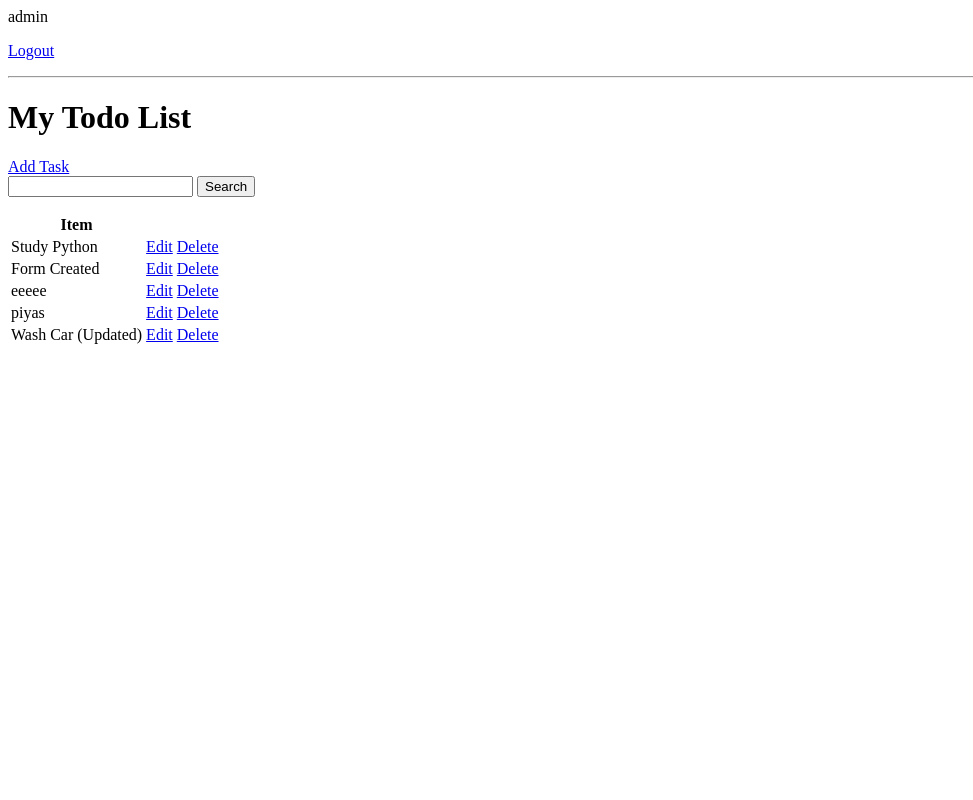
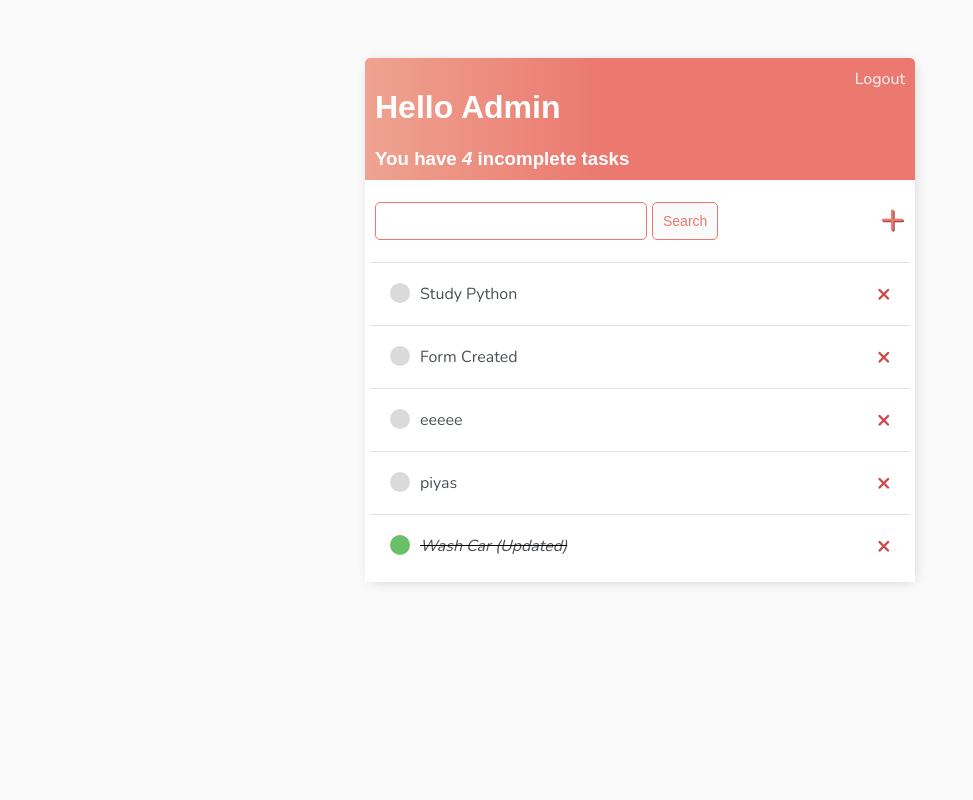
Before and after one commit to its-priya/TodoApp, a Django app: page / in a window 1280 px wide. Shown: the whole page, without its empty margins (0-973 px from the left). Run offline with Django 3.2, Linux system fonts and the light colour scheme; a user stored in the database is signed in; data comes from the database, SQL or seed files in the repository; both versions use the stored data as it was after the commit.

Commit message:
Frontend part

```diff
--- /dev/null
+++ b/home/templates/home/main.html
@@ -0,0 +1,125 @@
+<!DOCTYPE html>
+<html lang="en">
+<head>
+    <meta charset="UTF-8">
+    <meta name="viewport" content="width=device-width, initial-scale=1.0">
+    <title>My TodoApp</title>
+    <link rel="preconnect" href="https://fonts.gstatic.com">
+    <link href="https://fonts.googleapis.com/css2?family=Nunito:wght@200&display=swap" rel="stylesheet">
+    <!--<link rel="stylesheet" href="./static/style.css">
+    -->
+    <style>
+        body{
+            background-color: #FAFAFA;
+            font-family: 'Nunito', sans-serif;
+            padding-top: 50px;
+        }
+        h1, h2, h3, h4, h5, h6{
+            font-family: 'Raleway', sans-serif;
+        }
+        a, p{
+            color: #4b5156;
+        }
+        .container{
+            max-width: 550px;
+            margin: auto;
+            background-color: #fff;
+            --webkit-box-shadow: 2px 2px 13px -4px rgba(0, 0, 0, 0.21);
+            box-shadow: 2px 2px 13px -4px rgba(0, 0, 0, 0.21);
+        }
+        .header-bar{
+            display: flex;
+            justify-content: space-between;
+            color: #fff;
+            padding: 10px;
+            border-radius: 5px 5px 0 0;
+            background: linear-gradient(90deg, #EEA390 0%, #EB796F 43%, #EB796F 100%);
+        }
+        .header-bar a{
+            color: rgb(247, 247, 247);
+            text-decoration: none;
+        }
+        .task-items-wrapper{
+            padding: 5px;
+        }
+        .task-wrapper{
+            display: flex;
+            align-items: center;
+            justify-content: space-between;
+            padding: 20px;
+            background-color: #fff;
+            border-top: 1px solid rgb(226, 226, 226);
+        }
+        .task-title{
+            display: flex;
+        }
+        .task-title a{
+            text-decoration: none;
+            color: #4b5156;
+            margin-left: 10px;
+        }
+        .task-complete-icon{
+            height: 20px;
+            width: 20px;
+            background-color:rgb(105, 192, 105);
+            border-radius: 50%;
+        }
+        .task-incomplete-icon{
+            height: 20px;
+            width: 20px;
+            background-color:rgb(218, 218, 218);
+            border-radius: 50%;
+        }
+        .delete-link{
+            text-decoration: none;
+            font-weight: 900;
+            color: #cf4949;
+            font-size: 22px;
+            line-height: 0;
+        }
+        #search-add-wrapper{
+            display: flex;
+            justify-content: space-between;
+            align-items: center;
+            padding: 10px;
+        }
+        #add-link{
+            color: #EB796F;
+            text-decoration: none;
+            font-size: 42px;
+            text-shadow: 1px 1px #81413b;
+        }
+        input[type=text],
+        input[type=password],
+        textarea{
+            border: 1px solid #EB796F;;
+            border-radius: 5px;
+            padding: 10px;
+            width: 90%;
+        }
+        label{
+            padding-top: 10px !important;
+            display: block;
+        }
+        .button{
+            border: 1px solid #EB796F;
+            background-color: #FAFAFA;
+            color: #EB796F;
+            padding: 10px;
+            font-size: 14px;
+            border-radius: 5px;
+            cursor: pointer;
+            text-decoration: none;
+        }
+        .card-body{
+            padding: 20px;
+        }
+    </style>
+</head>
+<body>
+    <div class="container">
+        {% block content %}
+        {% endblock content %}
+    </div>
+</body>
+</html>
--- a/home/templates/home/task.html
+++ /dev/null
@@ -1 +0,0 @@
-<h1>Task:{{task}}</h1>
--- a/home/templates/home/task_list.html
+++ b/home/templates/home/task_list.html
@@ -1,32 +1,48 @@
+{% extends 'home/main.html' %}
+{% block content %}
 
+<div class="header-bar">
+    <div>
+        <h1>Hello {{request.user|title}}</h1>
+        <h3 style="margin: 0;">You  have <i>{{count}}</i> incomplete task{{ count|pluralize:"s" }} </h3>
+    </div>
+    {% if  request.user.is_authenticated%}
+    <a href="{% url 'logout' %}">Logout</a>
+    {% else %}
+    <a href="{% url 'login' %}">Login</a>
+    {% endif %}
+</div>
 
-{% if  request.user.is_authenticated%}
-    <p>{{request.user}}<p>
-    <a href="{% url 'logout' %}">Logout</a>
-{% else %}
-    <a href="{% url 'login' %}">Login</a>
-{% endif %}
+<div id="search-add-wrapper">
+    <form method="GET" style="margin-top:5px; display: flex;">
+        <input style="width: 250px;" type="text" name="search-area" value="{{search_input}}"/>
+        <input style="margin-left:5px;" class="button" type="submit" value="Search"/>
+    </form>
+    <a id="add-link" href="{% url 'task-create' %}">&#x2b;</a>
+</div>
 
-<hr>
-<h1>My Todo List {{color}}</h1>
-<a href="{% url 'task-create' %}">Add Task</a>
+<div class="task-items-wrapper">
+    {% for task in tasks%}
 
-<form method="GET">
-    <input type="text" name="search-area" value="{{search_input}}"/>
-    <input type="submit" value="Search"/>
-</form>
+        <div class="task-wrapper">
+            {% if task.complete %}
+                <div class="task-title">
+                    <div class="task-complete-icon"></div>
+                    <i><s><a href="{% url 'task-update' task.id%}">{{task}}</a></s></i>
+                </div>
+                <a class="delete-link" href="{% url 'task-delete' task.id%}">&#215;</a>
+            {% else %}
+                <div class="task-title">
+                    <div class="task-incomplete-icon"></div>
+                    <a href="{% url 'task-update' task.id%}">{{task}}</a>
+                </div>
+                <a class="delete-link" href="{% url 'task-delete' task.id%}">&#215;</a>
+            {% endif %}
+        </div>
 
-<table>
-    <tr>
-        <th>Item</th>
-    </tr>
-    {% for task in tasks%}
-        <tr>
-            <td>{{task.title}}</td>
-            <td><a href="{% url 'task-update' task.id%}">Edit</a></td>
-            <td><a href="{% url 'task-delete' task.id%}">Delete</a></td>
-        </tr>
-        {% empty %}
-        <h3>No items in list</h3>
+    {% empty %}
+        <h3 style="margin-left:5px;">No items in list</h3>
     {% endfor %}
-</table>
+</div>
+
+{% endblock content %}
--- a/todoApp/settings.py
+++ b/todoApp/settings.py
@@ -11,7 +11,6 @@ https://docs.djangoproject.com/en/3.2/ref/settings/
 """
 
 from pathlib import Path
-
 # Build paths inside the project like this: BASE_DIR / 'subdir'.
 BASE_DIR = Path(__file__).resolve().parent.parent
 
@@ -120,7 +119,6 @@ LOGIN_URL = 'login'
 # https://docs.djangoproject.com/en/3.2/howto/static-files/
 
 STATIC_URL = '/static/'
-
 # Default primary key field type
 # https://docs.djangoproject.com/en/3.2/ref/settings/#default-auto-field
 
```
Also changed, not shown: home/static/style.css (+12 -0 lines), home/templates/home/login.html (+15 -7 lines), home/templates/home/register.html (+22 -7 lines), home/templates/home/task_confirm_delete.html (+16 -6 lines), home/templates/home/task_form.html (+16 -7 lines), db.sqlite3.
